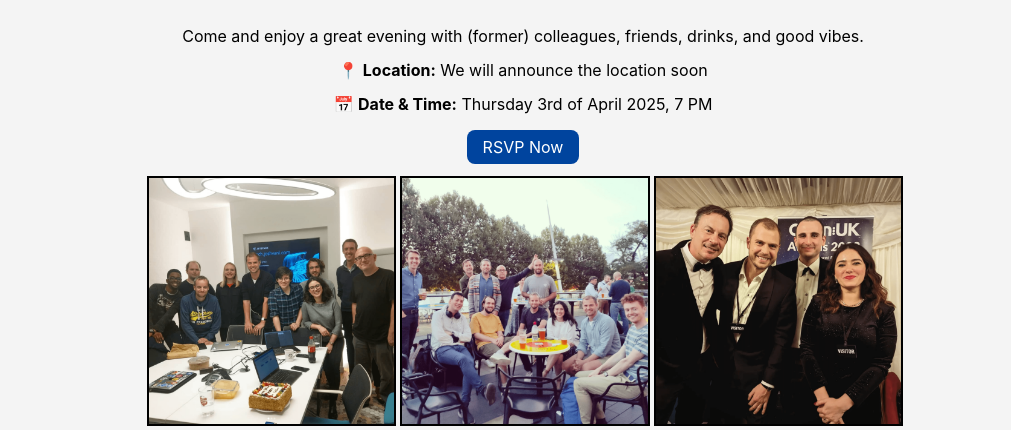
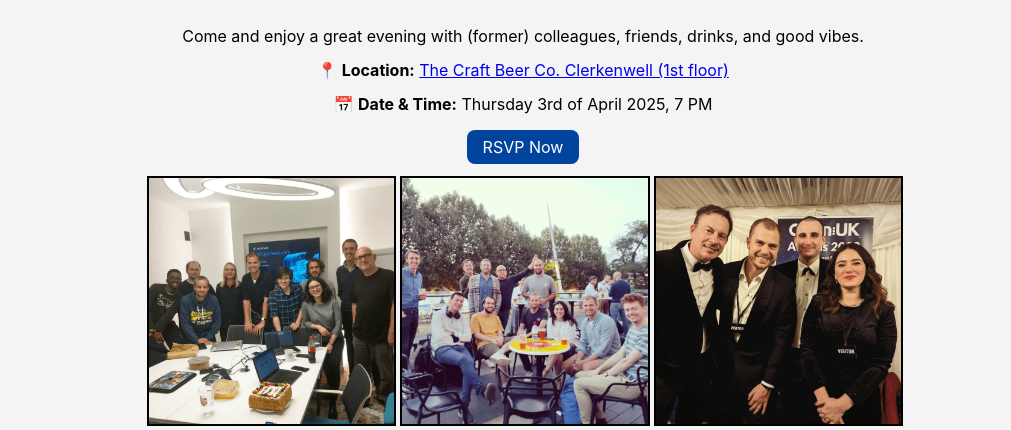
Before and after one commit to MattiasGees/10yearsofjetstack, a plain HTML site: page index.html in a window 1280 px wide. Shown: the part 334-764 px from the top of the page, without its empty margins (117-1128 px from the left). Drawn offline with nearby package versions, Linux system fonts and the light colour scheme.

Commit message:
Add location

```diff
--- a/index.html
+++ b/index.html
@@ -24,7 +24,7 @@
         drinks, and good vibes.
       </p>
       <p class="tc">
-        📍 <strong>Location:</strong> We will announce the location soon
+        📍 <strong>Location:</strong> <a href="https://maps.app.goo.gl/ES1kWGCJvZpcja5r8" target="_blank">The Craft Beer Co. Clerkenwell (1st floor)</a>
       </p>
       <p class="tc">
         📅 <strong>Date & Time:</strong> Thursday 3rd of April 2025, 7 PM
```
